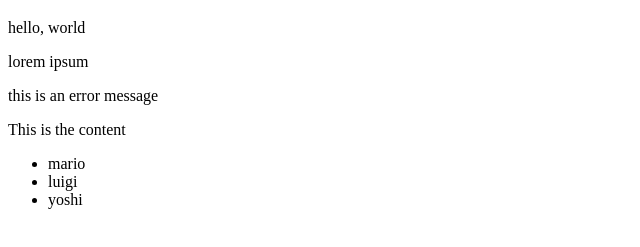
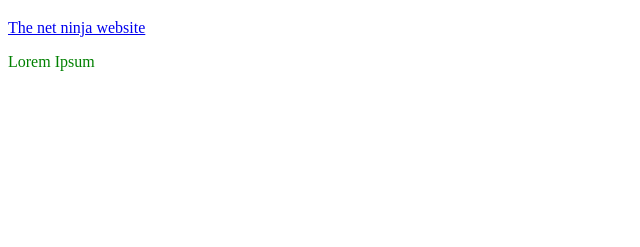
Before and after one commit to Collins1618/DOMjs, a plain HTML site: page index.html in a window 1280 px wide. Shown: the part 61-308 px from the top of the page, without its empty margins (0-640 px from the left). Drawn offline with Linux system fonts and the light colour scheme.

Commit message:
get and set element attributes

```diff
--- a/app.js
+++ b/app.js
@@ -1,33 +1,13 @@
-//Adding and changing page content
-const para = document.querySelector('p'); //first paragraph on the page
+//changing attributes
+const link  = document.querySelector('a');
 
-// console.log(para.innerText)
+console.log(link.getAttribute('href'))
 
-//update inner text on the first paragraph\
-//override the older text completely
-// para.innerText = "ninjas are awesome!";
+link.setAttribute('href', 'https://wwww.thenetninja.co.uk');
+link.innerText = 'The net ninja website';
 
-//append to the end of the paragraph
-// para.innerText += " ninjas are awesome!"
+const msg = document.querySelector('p');
+console.log(msg.getAttribute('class'));
+msg.setAttribute('class', 'success');
 
-//change the text of several items at once
-const paras = document.querySelectorAll('p'); //grab all p tags
-
-//cycle through a node list using foreach
-// paras.forEach(para => {
-//     console.log(para.innerText);
-//     para.innerText += " new text";
-// })
-
-//change the html on a page
-const content = document.querySelector('.content');
-
-// console.log(content.innerHTML);
-
-// content.innerHTML += '<h2>THIS IS A NEW H2</h2>';// += APPEND, = OVERWRITE
-
-const people = ['mario', 'luigi', 'yoshi'];
-people.forEach(person => {
-    let ul = document.querySelector('ul');
-    ul.innerHTML += `<li>${person}</li>`;
-});
+msg.setAttribute('style', 'color:green');
--- a/index.html
+++ b/index.html
@@ -7,20 +7,9 @@
     <body>
         <h1>The DOM</h1>
 
-        <div>
-            <p>hello, world</p>
-            <p>lorem ipsum</p>
-            <p class="error">this is an error message</p>
-        </div>
+       <a href="https://www.google.com">Link to somewhere cool...</a>
 
-        <div class="content">
-            <p>This is the content</p>
-
-            <ul>
-
-            </ul>
-        </div>
-
+       <p class="error">Lorem Ipsum</p>
 
         <script src="app.js"></script>
     </body>
```
